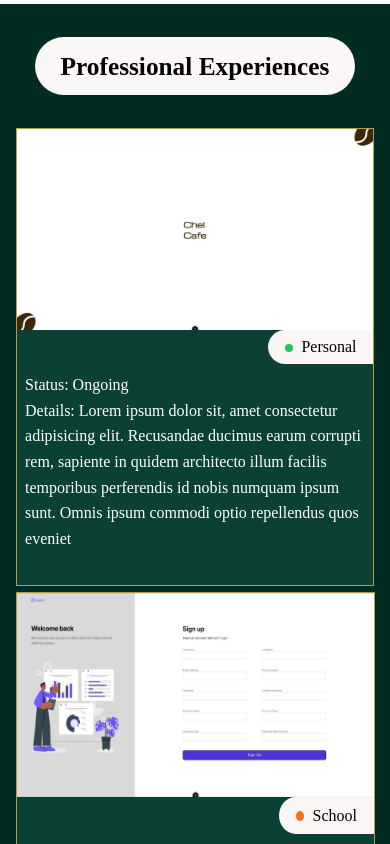
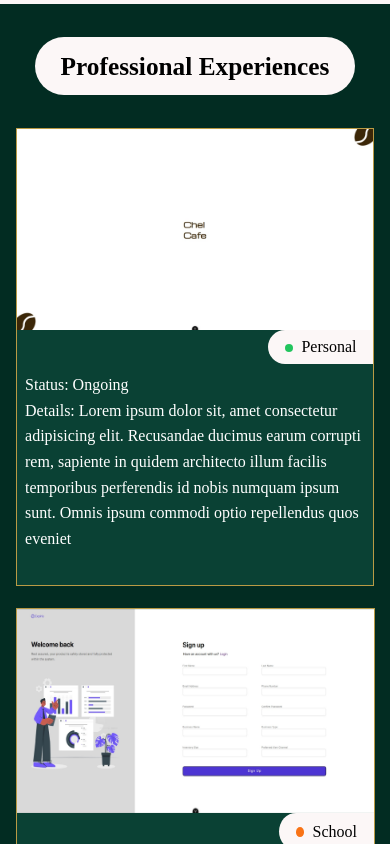
Before and after one commit to Lovethrech/my-main-portfolio, a Vue app: page / in a window 390 px wide. Shown: the part 2160-3004 px from the top of the page. Built offline with nearby package versions, Linux system fonts and the light colour scheme.

Commit message:
working on the home-project components.

```diff
--- a/src/components/home/project/HomeProjectBoxCtn.vue
+++ b/src/components/home/project/HomeProjectBoxCtn.vue
@@ -24,6 +24,7 @@ import HomeProjectBox from './HomeProjectBox.vue';
 @media screen and (max-width: 1024px){
     .home-project-box-main-ctn{
         flex-direction: column;
+        gap:5vh;
     }
 }
 </style>
```
